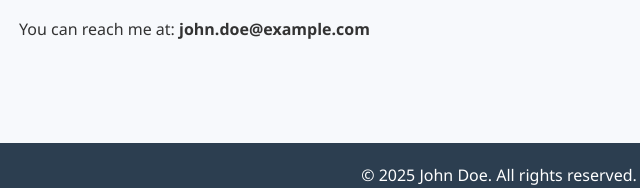
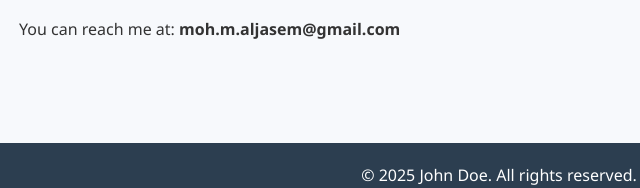
Before and after one commit to Mohammed-Aljasem/nodejs_project_structure, a website: page views/landing.html in a window 1280 px wide. Shown: the part 1217-1405 px from the top of the page, 141-781 px from the left. Drawn offline with Linux system fonts and the light colour scheme.

Commit message:
change the email

```diff
--- a/views/landing.html
+++ b/views/landing.html
@@ -135,7 +135,7 @@
 
 <section class="section contact" id="contact">
     <h2>Contact</h2>
-    <p>You can reach me at: <strong>john.doe@example.com</strong></p>
+    <p>You can reach me at: <strong>moh.m.aljasem@gmail.com</strong></p>
 </section>
 
 <footer>
```
